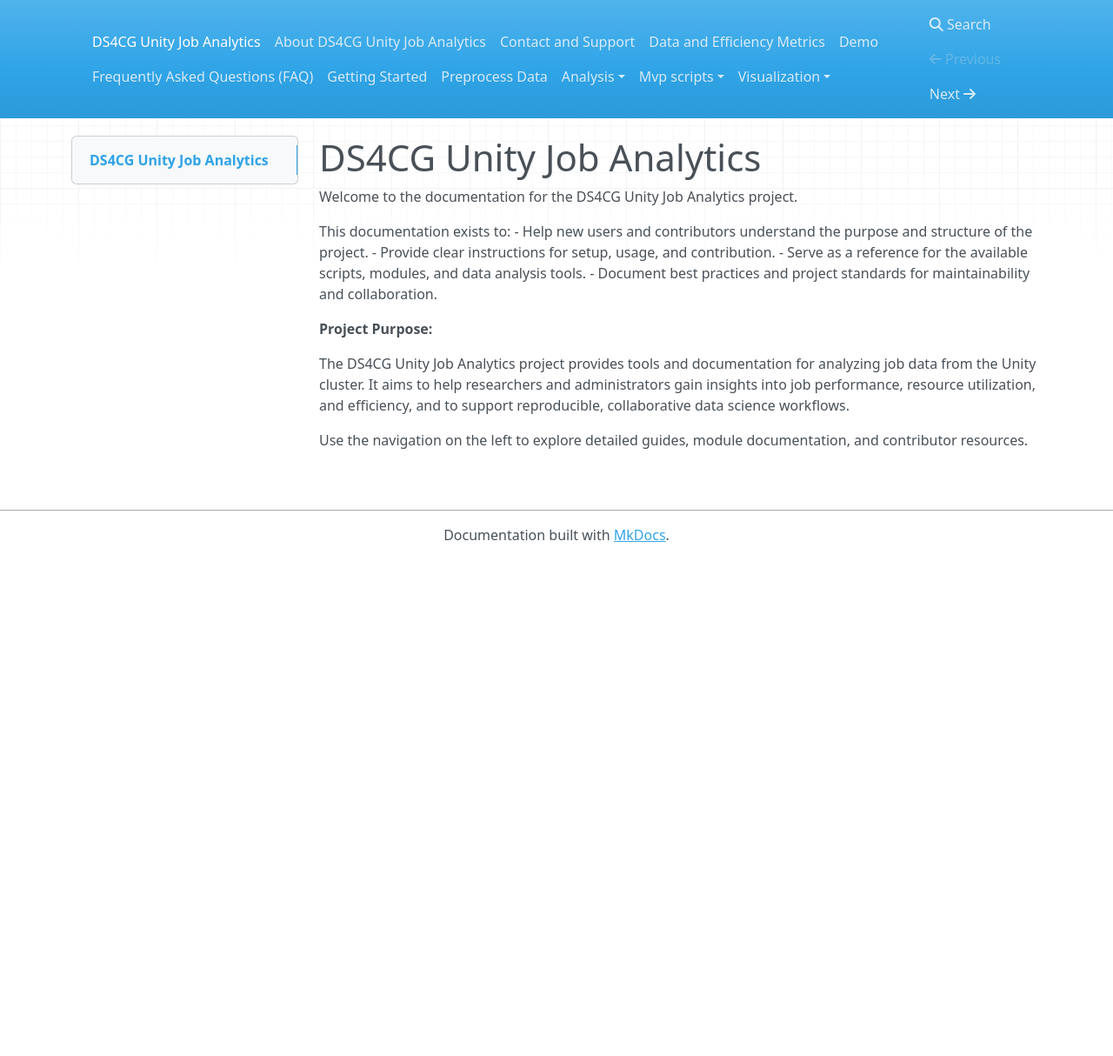
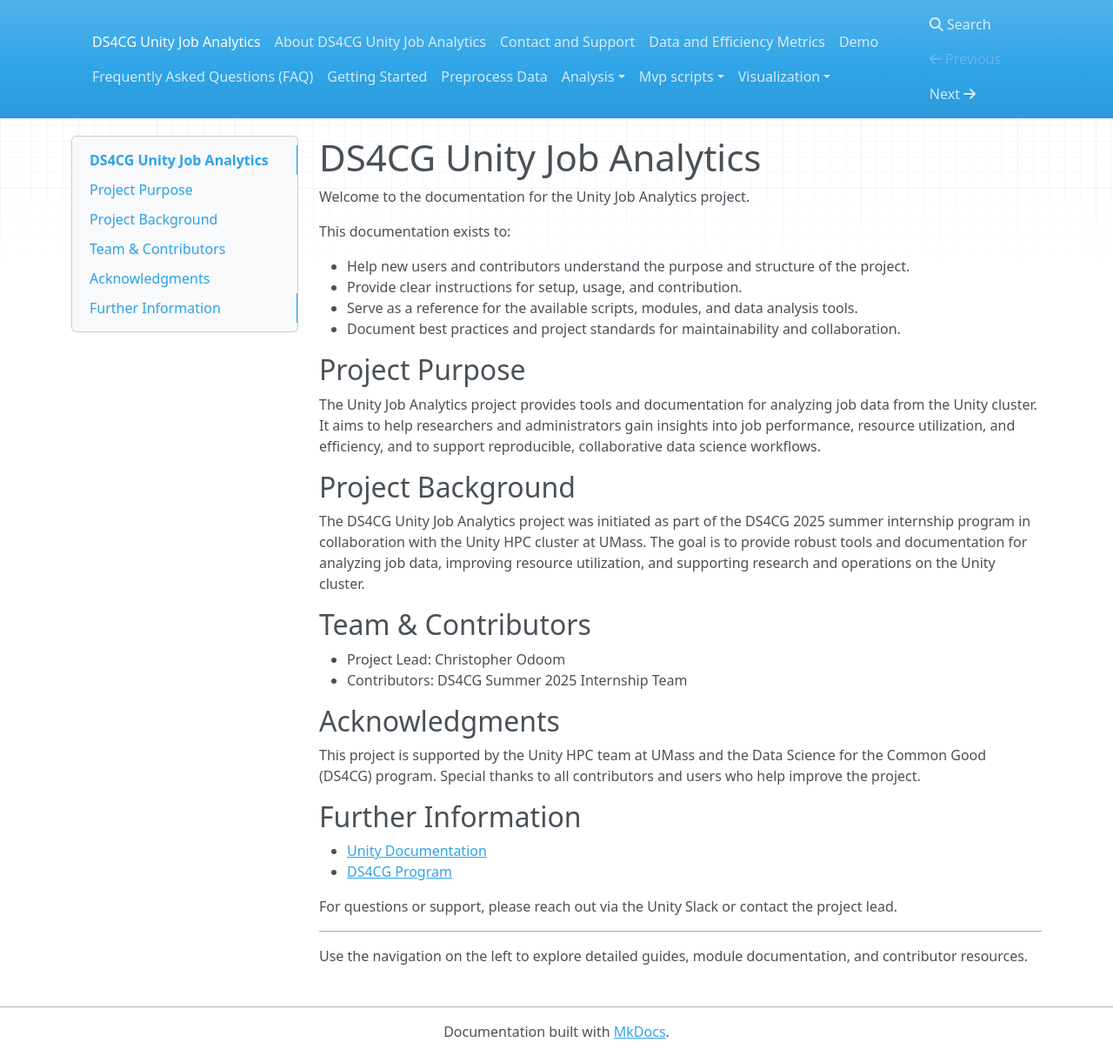
Before and after one commit to UnityHPC/ds4cg-job-analytics, an MkDocs documentation site: the page built from docs/index.md, in a window 1280 px wide and 1214 px high. Shown: the whole window at 87% size. Built offline with MkDocs 1.6.1, drawn with Linux system fonts in a browser that asks for light colours; nearby versions of some CDN libraries.

Commit message:
update documentation and add notebook copies

```diff
--- a/docs/index.md
+++ b/docs/index.md
@@ -1,15 +1,37 @@
 # DS4CG Unity Job Analytics
 
-Welcome to the documentation for the DS4CG Unity Job Analytics project.
+Welcome to the documentation for the Unity Job Analytics project.
 
 This documentation exists to:
+
 - Help new users and contributors understand the purpose and structure of the project.
 - Provide clear instructions for setup, usage, and contribution.
 - Serve as a reference for the available scripts, modules, and data analysis tools.
 - Document best practices and project standards for maintainability and collaboration.
 
-**Project Purpose:**
+## Project Purpose
 
-The DS4CG Unity Job Analytics project provides tools and documentation for analyzing job data from the Unity cluster. It aims to help researchers and administrators gain insights into job performance, resource utilization, and efficiency, and to support reproducible, collaborative data science workflows.
+The Unity Job Analytics project provides tools and documentation for analyzing job data from the Unity cluster. It aims to help researchers and administrators gain insights into job performance, resource utilization, and efficiency, and to support reproducible, collaborative data science workflows.
+
+## Project Background
+
+The DS4CG Unity Job Analytics project was initiated as part of the DS4CG 2025 summer internship program in collaboration with the Unity HPC cluster at UMass. The goal is to provide robust tools and documentation for analyzing job data, improving resource utilization, and supporting research and operations on the Unity cluster.
+
+## Team & Contributors
+
+- Project Lead: Christopher Odoom
+- Contributors: DS4CG Summer 2025 Internship Team
+
+## Acknowledgments
+This project is supported by the Unity HPC team at UMass and the Data Science for the Common Good (DS4CG) program. Special thanks to all contributors and users who help improve the project.
+
+## Further Information
+
+- [Unity Documentation](https://docs.unity.rc.umass.edu/)
+- [DS4CG Program](https://ds.cs.umass.edu/programs/ds4cg)
+
+For questions or support, please reach out via the Unity Slack or contact the project lead.
+
+---
 
 Use the navigation on the left to explore detailed guides, module documentation, and contributor resources.
```
Also changed, not shown: docs/README.md (added, +48 -0 lines), docs/getting-started.md (line endings or trailing spaces), docs/notebooks/Basic Visualization.ipynb (added), docs/notebooks/Efficiency Analysis.ipynb (added), 2 other files.
